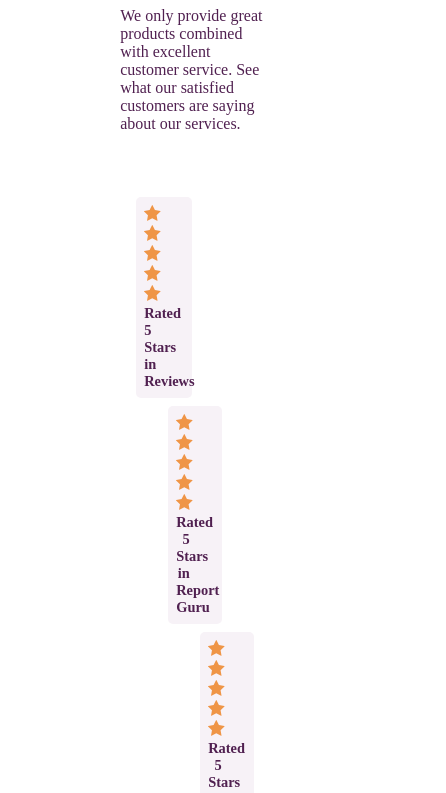
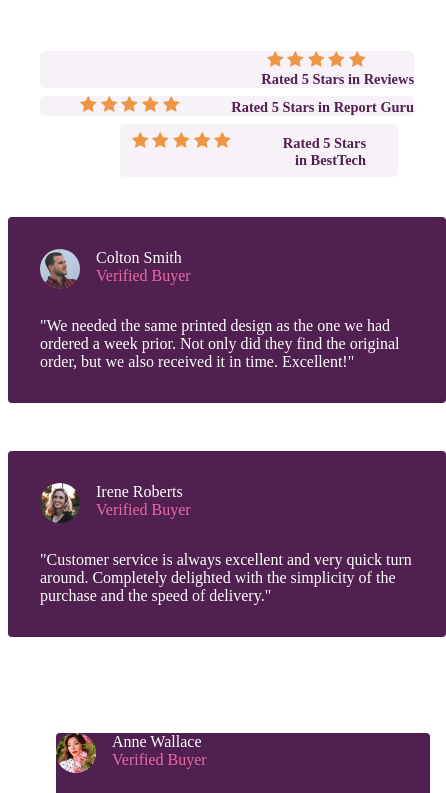
Before and after one commit to EChilin5/challenges_front_end, a plain HTML site: page index.html in a window 390 px wide. Shown: the part 203-996 px from the top of the page, 446 px wide, since content can reach past the window. Drawn offline with Linux system fonts and the light colour scheme.

Commit message:
added responsive design

```diff
--- a/index.html
+++ b/index.html
@@ -49,13 +49,13 @@
 
         <div class="container-right">
           <div class="top-review-card first">
-            <span class="img-star">
+            <div class="img-star">
               <img src="./images/icon-star.svg" alt="star" />
               <img src="./images/icon-star.svg" alt="star" />
               <img src="./images/icon-star.svg" alt="star" />
               <img src="./images/icon-star.svg" alt="star" />
               <img src="./images/icon-star.svg" alt="star" />
-            </span>
+            </div>
             Rated 5 Stars in Reviews
           </div>
           <div class="top-review-card second">
@@ -144,7 +144,7 @@
         Challenge by
         <a href="https://www.frontendmentor.io?ref=challenge" target="_blank"
           >Frontend Mentor</a
-        >. Coded by <a href="#">Your Name Here</a>.
+        >. Coded by <a href="#">Edgar Chilin</a>.
       </div>
     </main>
 
--- a/style.css
+++ b/style.css
@@ -148,3 +148,35 @@ body{
     align-items: center;
     /* flex-direction: column; */
 }
+
+
+@media screen and (max-width:600px){
+    .body{
+        flex-direction: column;
+    }
+    .top-half{
+        flex-direction: column;
+    }
+
+    .container-left{
+        width: 100%;
+    }
+    .container-right{
+        width: 100%;
+    }
+
+    .first, .second, .third-card{
+        margin-left: 0rem;
+        margin-right: 0rem;
+        padding: 0rem;
+
+    }
+
+    .customer-reviews{
+        flex-direction: column;
+    }
+
+    .customer-card{
+        width: 100%;
+    }
+}
```
